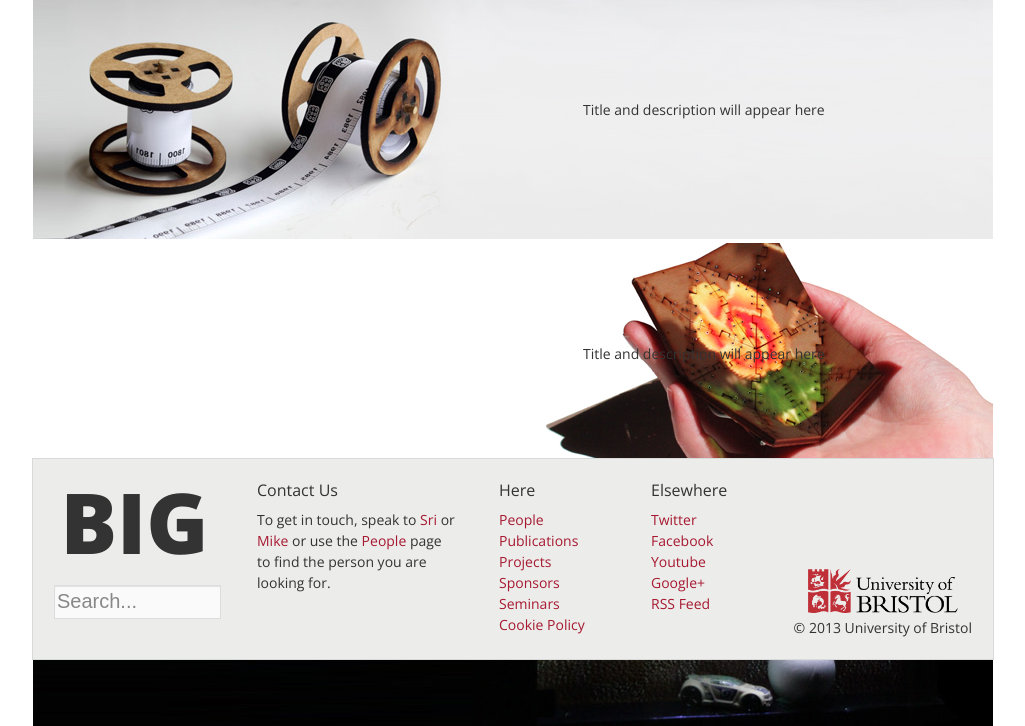
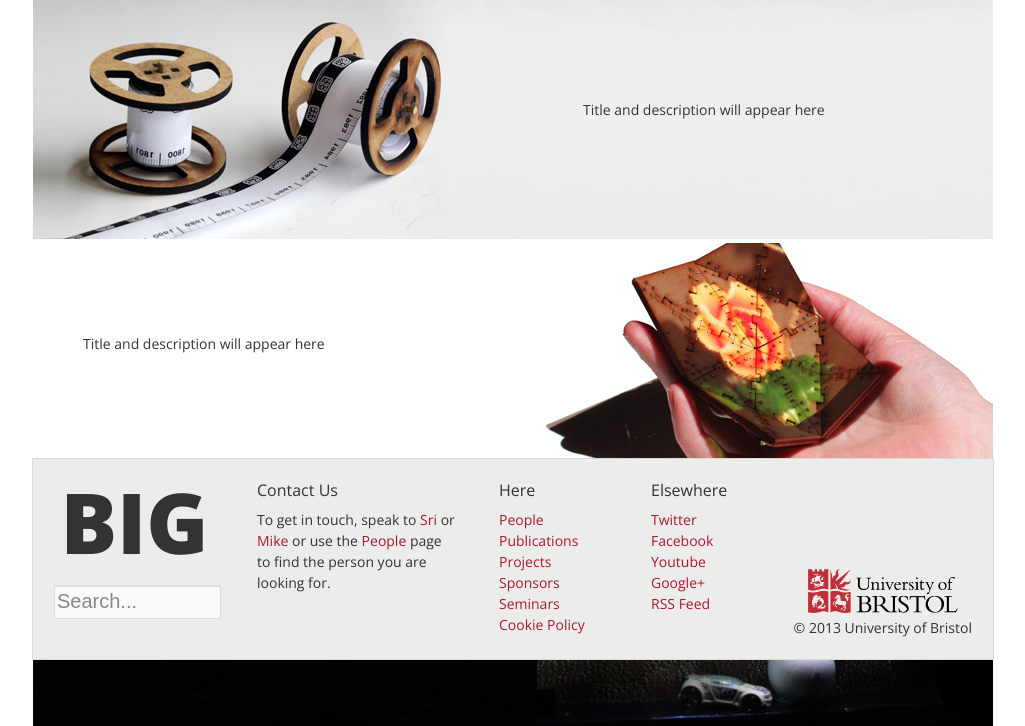
Before and after one commit to tomcarter259/BIG-website, a WordPress theme: template home.php in a window 1280 px wide. Shown: the part 314-1040 px from the top of the page, without its empty margins (127-1152 px from the left). Run offline with PHP 8.4 and a stand-in for WordPress, Linux system fonts and the light colour scheme; the site name, menu and one post (Sample post) are stand-ins, and other content is empty; some libraries are stand-ins or nearby versions.

Commit message:
Moved morphees text to left on slideshow.

```diff
--- a/slideshow.php
+++ b/slideshow.php
@@ -16,7 +16,7 @@
 
 	<div class="slide" id="morphees" title="SHAPE-SHIFTING MOBILE DEVICES">
 		<a href="/projects/morphees"><img src="<?php echo get_template_directory_uri(); ?>/img/morphees.jpg" alt="morphees" /></a>
-		<div class="slide-text light" style="top: 100px; left: 550px;">
+		<div class="slide-text light" style="top: 90px; left: 50px;">
 			<p>Title and description will appear here</p>
 		</div><!-- .slide-text -->
 	</div><!-- .slide -->
```
